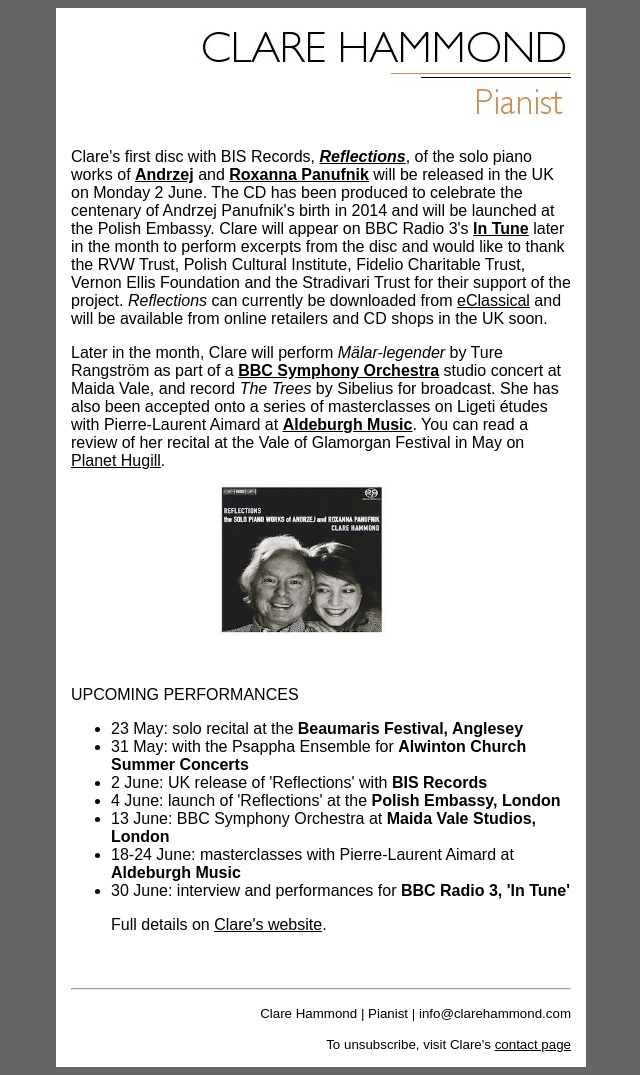
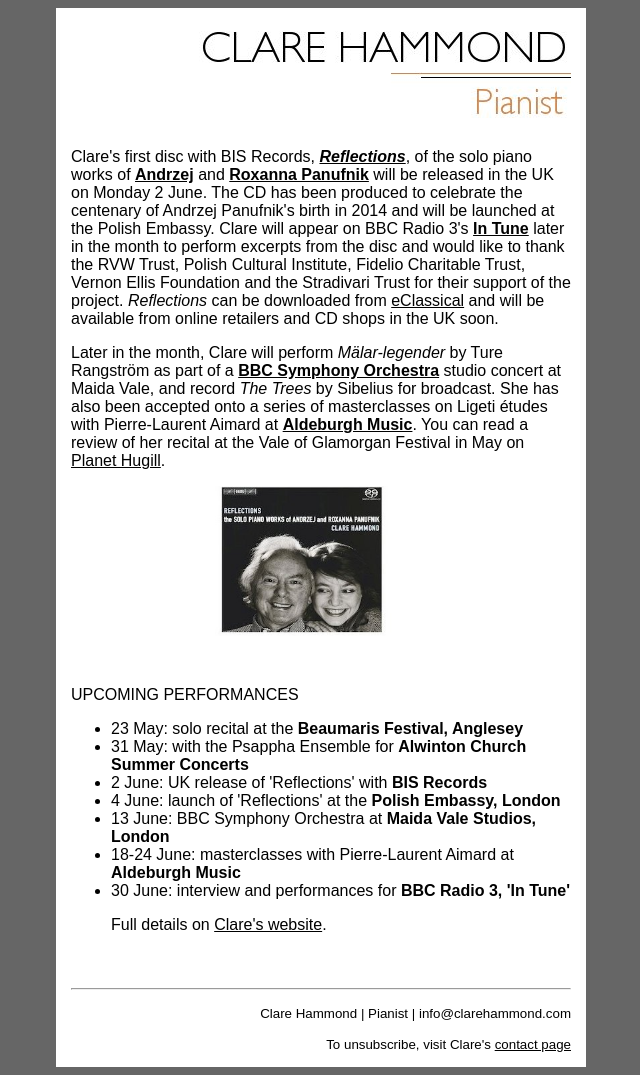
Before and after one commit to hammonc/clarehammond.com, a Jekyll site: the page newsletter-20140520.html, which Jekyll copies as it is, in a window 1280 px wide. Shown: the whole page, without its empty margins (319-959 px from the left). Built offline with Jekyll 4.4.1, drawn with Linux system fonts in a browser that asks for light colours.

Commit message:
news update

```diff
--- a/newsletter-20140520.html
+++ b/newsletter-20140520.html
@@ -26,7 +26,7 @@
 <strong><a href=""target="_blank"></a></strong>
 <a href=""target="_blank"></a>
 
-	<p>Clare's first disc with BIS Records, <strong><a href="http://www.clarehammond.com/panufnik.html"target="_blank"><em>Reflections</em></a></strong>, of the solo piano works of <strong><a href="http://panufnik.com/"target="_blank">Andrzej</a></strong> and <strong><a href="http://www.roxannapanufnik.com"target="_blank">Roxanna Panufnik</a></strong> will be released in the UK on Monday 2 June. The CD has been produced to celebrate the centenary of Andrzej Panufnik's birth in 2014 and will be launched at the Polish Embassy. Clare will appear on BBC Radio 3's <strong><a href="http://www.bbc.co.uk/programmes/b006tp0c"target="_blank">In Tune</a></strong> later in the month to perform excerpts from the disc and would like to thank the RVW Trust, Polish Cultural Institute, Fidelio Charitable Trust, Vernon Ellis Foundation and the Stradivari Trust for their support of the project. <em>Reflections</em> can currently be downloaded from <a href="http://www.eclassical.com/labels/bis/reflections-the-solo-piano-works-of-andrzej-and-roxanna-panufnik.html"target="_blank">eClassical</a> and will be available from online retailers and CD shops in the UK soon.</p>
+	<p>Clare's first disc with BIS Records, <strong><a href="http://www.clarehammond.com/panufnik.html"target="_blank"><em>Reflections</em></a></strong>, of the solo piano works of <strong><a href="http://panufnik.com/"target="_blank">Andrzej</a></strong> and <strong><a href="http://www.roxannapanufnik.com"target="_blank">Roxanna Panufnik</a></strong> will be released in the UK on Monday 2 June. The CD has been produced to celebrate the centenary of Andrzej Panufnik's birth in 2014 and will be launched at the Polish Embassy. Clare will appear on BBC Radio 3's <strong><a href="http://www.bbc.co.uk/programmes/b006tp0c"target="_blank">In Tune</a></strong> later in the month to perform excerpts from the disc and would like to thank the RVW Trust, Polish Cultural Institute, Fidelio Charitable Trust, Vernon Ellis Foundation and the Stradivari Trust for their support of the project. <em>Reflections</em> can be downloaded from <a href="http://www.eclassical.com/labels/bis/reflections-the-solo-piano-works-of-andrzej-and-roxanna-panufnik.html"target="_blank">eClassical</a> and will be available from online retailers and CD shops in the UK soon.</p>
 
 	<p>Later in the month, Clare will perform <em>M&#228;lar-legender</em> by Ture Rangstr&#246;m as part of a <strong><a href="http://www.bbc.co.uk/events/ejx38g"target="_blank">BBC Symphony Orchestra</a></strong> studio concert at Maida Vale, and record <em>The Trees</em> by Sibelius for broadcast. She has also been accepted onto a series of masterclasses on Ligeti &#233;tudes with Pierre-Laurent Aimard at <strong><a href="http://www.aldeburgh.co.uk/bpp/ligeti-%C3%A9tudes"target="_blank">Aldeburgh Music</a></strong>. You can read a review of her recital at the Vale of Glamorgan Festival in May on <a href="http://www.planethugill.com/2014/05/clare-hammond-at-vale-of-glamorgan.html?spref=tw"target="_blank">Planet Hugill</a>.</p>
 
--- a/panufnik.html
+++ b/panufnik.html
@@ -7,6 +7,8 @@
 <h3>UK release date - Monday 2 June 2014, BIS Records</h3>
 
 <p>&#9656; Click <a href="resources/panufnik_press_release.pdf" target="_blank">here</a> to download a press release for the disc.</p>
+
+<p>&#9656; Click <a href="http://www.eclassical.com/labels/bis/reflections-the-solo-piano-works-of-andrzej-and-roxanna-panufnik.html" target="_blank">here</a> to view the disc on eClassical.</p>
 
 <table>
   <tr>
```
